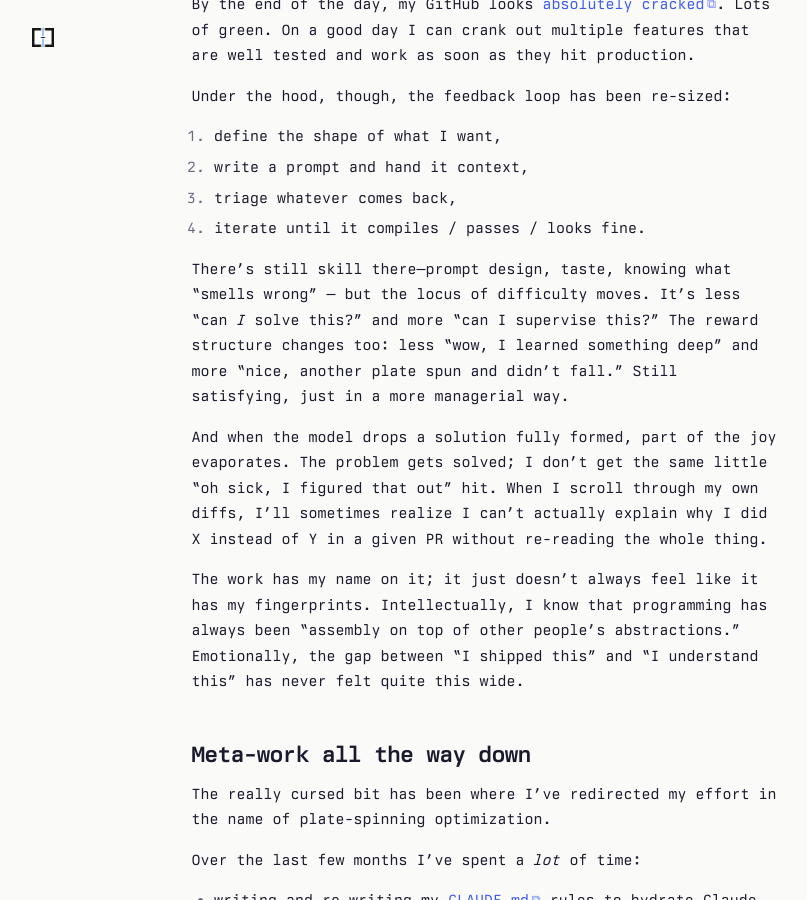
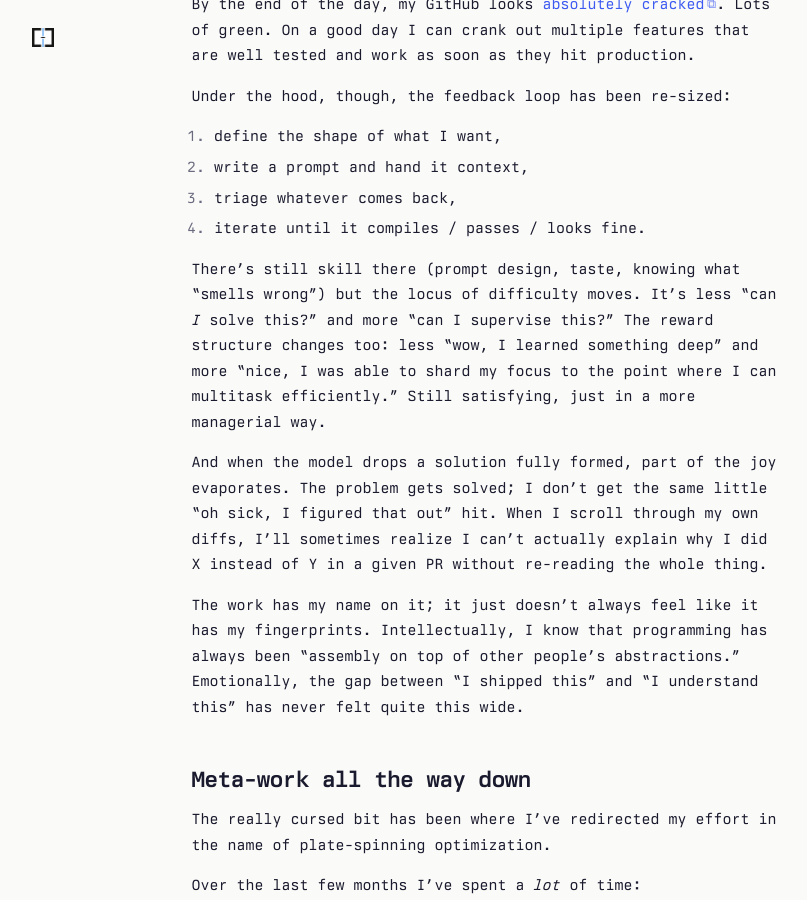
Before and after one commit to dmarticus/dmarticus.github.io, a Jekyll site: the page built from _posts/2025-11-07-spinning-plates.md, in a window 1280 px wide and 900 px high, scrolled down 1669 px. Shown: the whole window, without its empty margins (6-813 px from the left). Built offline with Jekyll 4.4.1, drawn with Linux system fonts in a browser that asks for light colours; some of the changed text lies outside the part shown.

Commit message:
a few more edits

```diff
--- a/_posts/2025-11-07-spinning-plates.md
+++ b/_posts/2025-11-07-spinning-plates.md
@@ -13,7 +13,7 @@ Even as I write this, I have Claude Code spun up in another terminal pane, churn
 
 It’s incredible.
 
-I genuinely don’t know how I feel about it.
+And I have no idea how to feel about it.
 
 ## TL;DR
 
@@ -51,7 +51,7 @@ Under the hood, though, the feedback loop has been re-sized:
 3. triage whatever comes back,
 4. iterate until it compiles / passes / looks fine.
 
-There’s still skill there—prompt design, taste, knowing what "smells wrong" — but the locus of difficulty moves. It’s less "can *I* solve this?" and more "can I supervise this?" The reward structure changes too: less "wow, I learned something deep" and more "nice, another plate spun and didn’t fall." Still satisfying, just in a more managerial way.
+There’s still skill there (prompt design, taste, knowing what "smells wrong") but the locus of difficulty moves. It’s less "can *I* solve this?" and more "can I supervise this?" The reward structure changes too: less "wow, I learned something deep" and more "nice, I was able to shard my focus to the point where I can multitask efficiently." Still satisfying, just in a more managerial way.
 
 And when the model drops a solution fully formed, part of the joy evaporates. The problem gets solved; I don’t get the same little "oh sick, I figured that out" hit. When I scroll through my own diffs, I’ll sometimes realize I can’t actually explain why I did X instead of Y in a given PR without re-reading the whole thing.
 
@@ -164,7 +164,7 @@ Here’s my current plan; future-me can come back and roast me if I bail on any
 
 Beyond these steps, I don’t really have a clean conclusion. I’m very much in the middle of this, same as everyone else.
 
-But I’m increasingly convinced that if my whole career turns into "telling a black box what to do," I’ll burn out — even if the metrics say I’m 3x more productive.
+But I’m increasingly convinced that if my whole career turns into "telling a black box what to do," I’ll burn out (even if the metrics say I’m 3x more productive).
 
 For the hard stuff, I want to keep taking some plates down, sitting with them, and remembering what it feels like to hold one thing still for a while.
 
```
